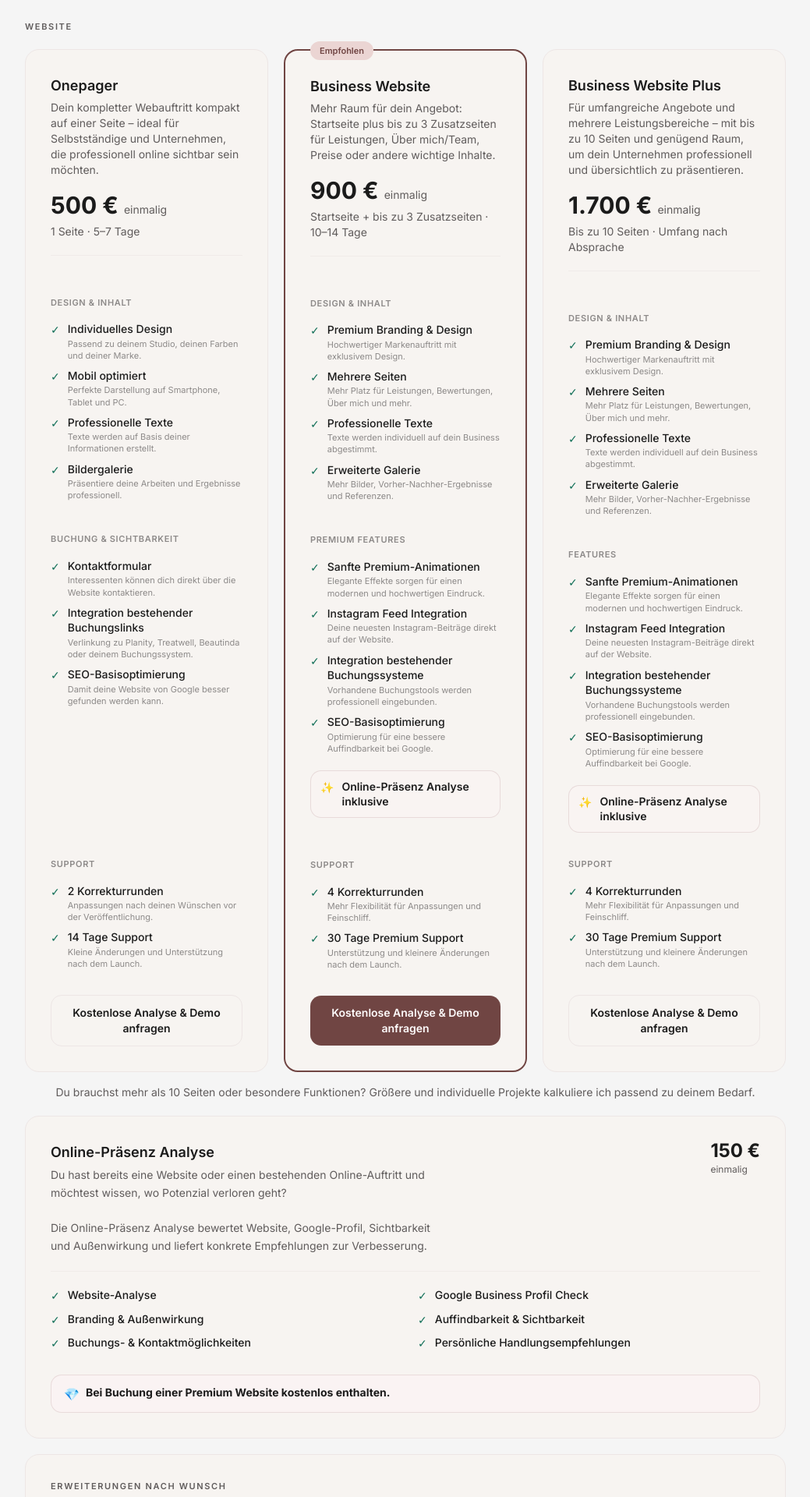
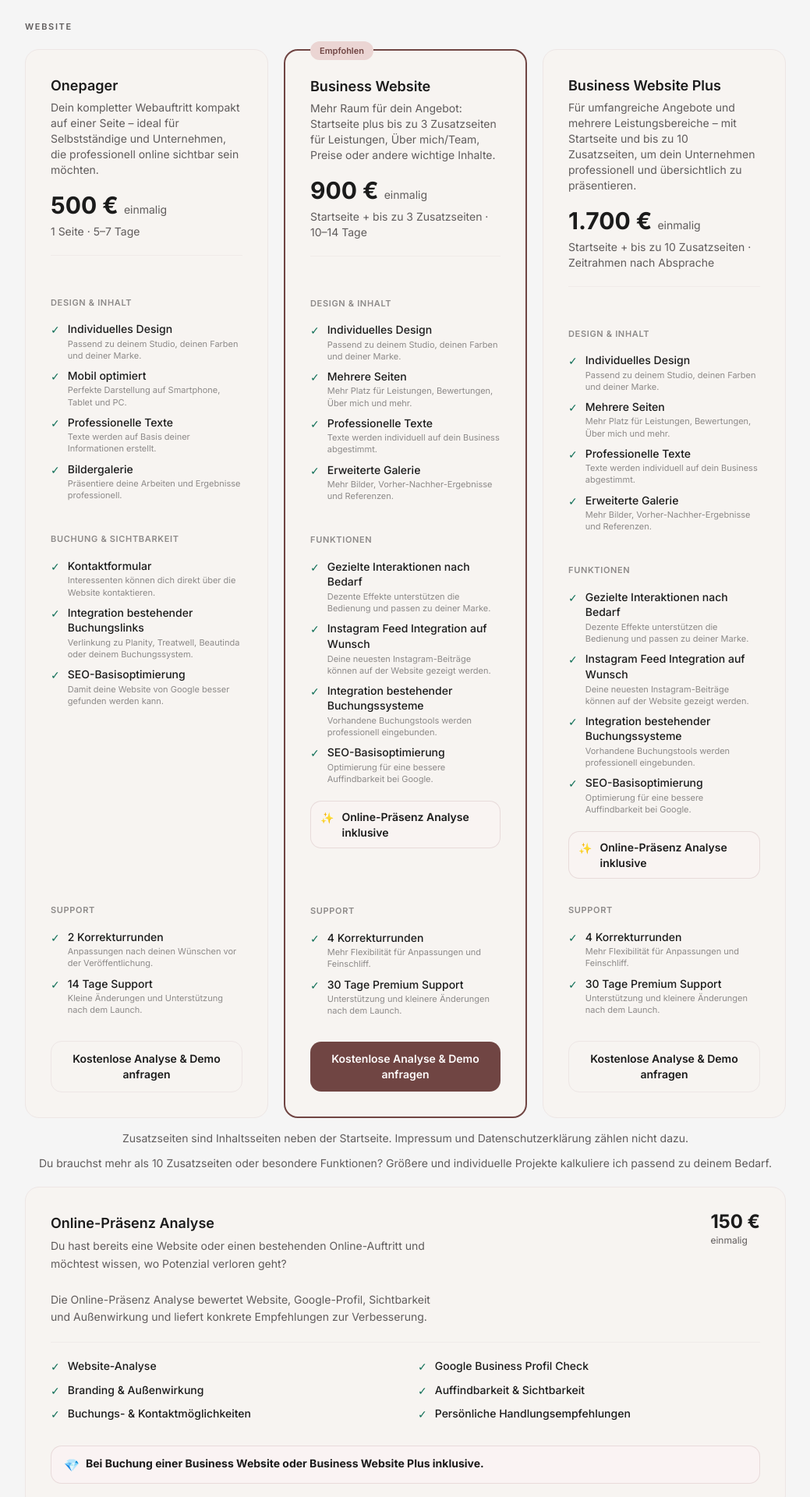
Before and after one commit to Javera-Studio/javera-studio-nextjs, a Next.js app: page /preise in a window 1280 px wide. Shown: the part 420-2340 px from the top of the page at 78% size, without its empty margins (120-1159 px from the left). Built offline with nearby package versions, Linux system fonts and the light colour scheme.

Commit message:
Show three website packages on services and prices page

```diff
--- a/next.config.ts
+++ b/next.config.ts
@@ -1,15 +1,5 @@
 import type { NextConfig } from "next";
 
-const nextConfig: NextConfig = {
-  async redirects() {
-    return [
-      {
-        source: "/preise",
-        destination: "/#angebot",
-        permanent: true,
-      },
-    ];
-  },
-};
+const nextConfig: NextConfig = {};
 
 export default nextConfig;
--- a/src/app/page.tsx
+++ b/src/app/page.tsx
@@ -196,9 +196,9 @@ function Warum() {
 
 function Angebot() {
   const websitePackages = [
-    { name: "Onepager", price: "500 €", desc: "Dein kompletter Webauftritt kompakt auf einer Seite – ideal für Selbstständige und Unternehmen, die professionell online sichtbar sein möchten.", meta: "1 Seite · 5–7 Tage" },
-    { name: "Business Website", price: "900 €", desc: "Mehr Raum für dein Angebot: Startseite plus bis zu 3 Zusatzseiten für Leistungen, Über mich/Team, Preise oder andere wichtige Inhalte.", meta: "Startseite + bis zu 3 Zusatzseiten · 10–14 Tage", featured: true },
-    { name: "Business Website Plus", price: "1.700 €", desc: "Für umfangreiche Angebote und mehrere Leistungsbereiche – mit bis zu 10 Seiten und genügend Raum, um dein Unternehmen professionell und übersichtlich zu präsentieren.", meta: "Bis zu 10 Seiten · Umfang nach Absprache" },
+    { name: "Onepager", price: "500 €", desc: "Dein kompletter Webauftritt kompakt auf einer Seite – ideal für Selbstständige und Unternehmen, die professionell online sichtbar sein möchten.", meta: "1 Seite · 5–7 Tage", support: "2 Korrekturrunden · 14 Tage Support", analysis: false },
+    { name: "Business Website", price: "900 €", desc: "Mehr Raum für dein Angebot: Startseite plus bis zu 3 Zusatzseiten für Leistungen, Über mich/Team, Preise oder andere wichtige Inhalte.", meta: "Startseite + bis zu 3 Zusatzseiten · 10–14 Tage", support: "4 Korrekturrunden · 30 Tage Support", analysis: true, featured: true },
+    { name: "Business Website Plus", price: "1.700 €", desc: "Für umfangreiche Angebote und mehrere Leistungsbereiche – mit Startseite und bis zu 10 Zusatzseiten.", meta: "Startseite + bis zu 10 Zusatzseiten · Zeitrahmen nach Absprache", support: "4 Korrekturrunden · 30 Tage Support", analysis: true },
   ];
   const print = [
     ["Flyer einseitig", "100 €"], ["Flyer zweiseitig", "150 €"], ["Roll-Up / Banner", "200 €"],
@@ -226,10 +226,14 @@ function Angebot() {
               <p className="mt-3 text-sm text-muted-foreground leading-relaxed">{pkg.desc}</p>
               <p className="mt-6 text-3xl font-bold text-ink">{pkg.price} <span className="text-sm font-normal text-muted-foreground">einmalig</span></p>
               <p className="mt-2 text-xs text-muted-foreground">{pkg.meta}</p>
+              <p className="mt-2 text-xs text-muted-foreground">{pkg.support}</p>
+              {pkg.analysis && <p className="mt-2 text-xs font-medium text-ink">Online-Präsenz Analyse inklusive</p>}
             </div>
           ))}
         </div>
-        <p className="mt-4 text-sm text-muted-foreground text-center">Du brauchst mehr als 10 Seiten oder besondere Funktionen? Größere und individuelle Projekte kalkuliere ich passend zu deinem Bedarf.</p>
+        <p className="mt-4 text-sm text-muted-foreground text-center">Zusatzseiten sind Inhaltsseiten neben der Startseite. Impressum und Datenschutzerklärung zählen nicht dazu.</p>
+        <p className="mt-2 text-sm text-muted-foreground text-center">Du brauchst mehr als 10 Zusatzseiten oder besondere Funktionen? Größere und individuelle Projekte kalkuliere ich passend zu deinem Bedarf.</p>
+        <p className="mt-4 text-center"><Link href="/preise" className="text-sm font-medium text-primary underline underline-offset-4 hover:text-mauve">Alle Paketdetails und Preise ansehen</Link></p>
 
         <div className="mt-14 grid md:grid-cols-2 gap-6">
           <div className="rounded-3xl border border-border/60 bg-background p-7">
--- a/src/app/preise/page.tsx
+++ b/src/app/preise/page.tsx
@@ -64,15 +64,15 @@ export default function PreisePage() {
   ];
 
   const premiumDesignContent: FeatureItem[] = [
-    { included: true, title: "Premium Branding & Design", desc: "Hochwertiger Markenauftritt mit exklusivem Design." },
+    { included: true, title: "Individuelles Design", desc: "Passend zu deinem Studio, deinen Farben und deiner Marke." },
     { included: true, title: "Mehrere Seiten", desc: "Mehr Platz für Leistungen, Bewertungen, Über mich und mehr." },
     { included: true, title: "Professionelle Texte", desc: "Texte werden individuell auf dein Business abgestimmt." },
     { included: true, title: "Erweiterte Galerie", desc: "Mehr Bilder, Vorher-Nachher-Ergebnisse und Referenzen." },
   ];
 
   const premiumOptionen: FeatureItem[] = [
-    { included: true, title: "Sanfte Premium-Animationen", desc: "Elegante Effekte sorgen für einen modernen und hochwertigen Eindruck." },
-    { included: true, title: "Instagram Feed Integration", desc: "Deine neuesten Instagram-Beiträge direkt auf der Website." },
+    { included: true, title: "Gezielte Interaktionen nach Bedarf", desc: "Dezente Effekte unterstützen die Bedienung und passen zu deiner Marke." },
+    { included: true, title: "Instagram Feed Integration auf Wunsch", desc: "Deine neuesten Instagram-Beiträge können auf der Website gezeigt werden." },
     { included: true, title: "Integration bestehender Buchungssysteme", desc: "Vorhandene Buchungstools werden professionell eingebunden." },
     { included: true, title: "SEO-Basisoptimierung", desc: "Optimierung für eine bessere Auffindbarkeit bei Google." },
   ];
@@ -202,7 +202,7 @@ export default function PreisePage() {
               <hr className="border-t border-border/60 mb-5" />
               <SectionLabel>Design &amp; Inhalt</SectionLabel>
               {premiumDesignContent.map((f) => <FeatureRow key={f.title} {...f} />)}
-              <SectionLabel>Premium Features</SectionLabel>
+              <SectionLabel>Funktionen</SectionLabel>
               {premiumOptionen.map((f) => <FeatureRow key={f.title} {...f} />)}
               <div className="mt-3 flex gap-2.5 bg-peach-soft/60 border border-mauve/20 rounded-xl px-3 py-2.5">
                 <span className="shrink-0 text-sm leading-[1.4] mt-px">✨</span>
@@ -225,18 +225,18 @@ export default function PreisePage() {
             {/* Business Website Plus */}
             <div className="bg-background border border-border rounded-2xl p-8 flex flex-col">
               <p className="text-lg font-semibold text-ink mb-1">Business Website Plus</p>
-              <p className="text-sm text-muted-foreground">Für umfangreiche Angebote und mehrere Leistungsbereiche – mit bis zu 10 Seiten und genügend Raum, um dein Unternehmen professionell und übersichtlich zu präsentieren.</p>
+              <p className="text-sm text-muted-foreground">Für umfangreiche Angebote und mehrere Leistungsbereiche – mit Startseite und bis zu 10 Zusatzseiten, um dein Unternehmen professionell und übersichtlich zu präsentieren.</p>
               <div className="py-5">
                 <div className="text-3xl font-bold text-ink leading-none">
                   1.700 €{" "}
                   <span className="text-sm font-normal text-muted-foreground">einmalig</span>
                 </div>
-                <p className="text-sm text-muted-foreground mt-2">Bis zu 10 Seiten · Umfang nach Absprache</p>
+                <p className="text-sm text-muted-foreground mt-2">Startseite + bis zu 10 Zusatzseiten · Zeitrahmen nach Absprache</p>
               </div>
               <hr className="border-t border-border/60 mb-5" />
               <SectionLabel>Design &amp; Inhalt</SectionLabel>
               {premiumDesignContent.map((f) => <FeatureRow key={f.title} {...f} />)}
-              <SectionLabel>Features</SectionLabel>
+              <SectionLabel>Funktionen</SectionLabel>
               {premiumOptionen.map((f) => <FeatureRow key={f.title} {...f} />)}
               <div className="mt-3 flex gap-2.5 bg-peach-soft/60 border border-mauve/20 rounded-xl px-3 py-2.5">
                 <span className="shrink-0 text-sm leading-[1.4] mt-px">✨</span>
@@ -255,7 +255,10 @@ export default function PreisePage() {
           </div>
 
           <p className="text-sm text-muted-foreground mt-4 text-center">
-            Du brauchst mehr als 10 Seiten oder besondere Funktionen? Größere und individuelle Projekte kalkuliere ich passend zu deinem Bedarf.
+            Zusatzseiten sind Inhaltsseiten neben der Startseite. Impressum und Datenschutzerklärung zählen nicht dazu.
+          </p>
+          <p className="text-sm text-muted-foreground mt-3 text-center">
+            Du brauchst mehr als 10 Zusatzseiten oder besondere Funktionen? Größere und individuelle Projekte kalkuliere ich passend zu deinem Bedarf.
           </p>
 
           {/* Online-Präsenz Analyse */}
@@ -285,7 +288,7 @@ export default function PreisePage() {
             </div>
             <div className="bg-peach-soft border border-mauve/20 rounded-xl px-4 py-3 flex items-start gap-2">
               <span className="shrink-0 text-base leading-[1.4] mt-px">💎</span>
-              <p className="text-sm text-ink"><strong>Bei Buchung einer Premium Website kostenlos enthalten.</strong></p>
+              <p className="text-sm text-ink"><strong>Bei Buchung einer Business Website oder Business Website Plus inklusive.</strong></p>
             </div>
           </div>
 
@@ -370,7 +373,7 @@ export default function PreisePage() {
               <div className="relative bg-background border-2 border-primary rounded-2xl p-6">
                 <div className="absolute -top-3 left-6 bg-accent text-primary text-[11px] font-semibold px-3 py-1 rounded-full">Komplett</div>
                 <p className="font-semibold text-ink mb-1 mt-1">Beauty Studio Komplett</p>
-                <p className="text-xs text-muted-foreground mb-4">Premium Website + Logo + 10 Social Media Posts + Flyer</p>
+                <p className="text-xs text-muted-foreground mb-4">Business Website + Logo + 10 Social Media Posts + Flyer</p>
                 <p className="text-2xl font-bold text-ink">1.390 €</p>
                 <p className="text-xs text-muted-foreground mt-1">statt 1.640 € einzeln</p>
               </div>
--- a/src/app/sitemap.ts
+++ b/src/app/sitemap.ts
@@ -4,6 +4,7 @@ export default function sitemap(): MetadataRoute.Sitemap {
   const base = "https://www.javera-studio.at";
   return [
     { url: `${base}`, lastModified: new Date(), changeFrequency: "weekly", priority: 1 },
+    { url: `${base}/preise`, lastModified: new Date(), changeFrequency: "monthly", priority: 0.8 },
     { url: `${base}/demo-anfrage`, lastModified: new Date(), changeFrequency: "monthly", priority: 0.7 },
     { url: `${base}/impressum`, lastModified: new Date(), changeFrequency: "yearly", priority: 0.3 },
     { url: `${base}/datenschutz`, lastModified: new Date(), changeFrequency: "yearly", priority: 0.3 },
--- a/src/components/Navbar.tsx
+++ b/src/components/Navbar.tsx
@@ -26,6 +26,7 @@ export function Navbar() {
           <a href="#warum" className="hover:text-ink transition">Warum</a>
           <a href="#ablauf" className="hover:text-ink transition">Ablauf</a>
           <a href="#angebot" className="hover:text-ink transition">Leistungen</a>
+          <Link href="/preise" className="hover:text-ink transition">Preise</Link>
           <a href="#about" className="hover:text-ink transition">Über mich</a>
           <a href="#faq" className="hover:text-ink transition">FAQ</a>
         </nav>
@@ -58,6 +59,7 @@ export function Navbar() {
             <a href="#warum" onClick={close} className="py-2.5 hover:text-ink transition">Warum</a>
             <a href="#ablauf" onClick={close} className="py-2.5 hover:text-ink transition">Ablauf</a>
             <a href="#angebot" onClick={close} className="py-2.5 hover:text-ink transition">Leistungen</a>
+            <Link href="/preise" onClick={close} className="py-2.5 hover:text-ink transition">Preise</Link>
             <a href="#about" onClick={close} className="py-2.5 hover:text-ink transition">Über mich</a>
             <a href="#faq" onClick={close} className="py-2.5 hover:text-ink transition">FAQ</a>
             <a
```
